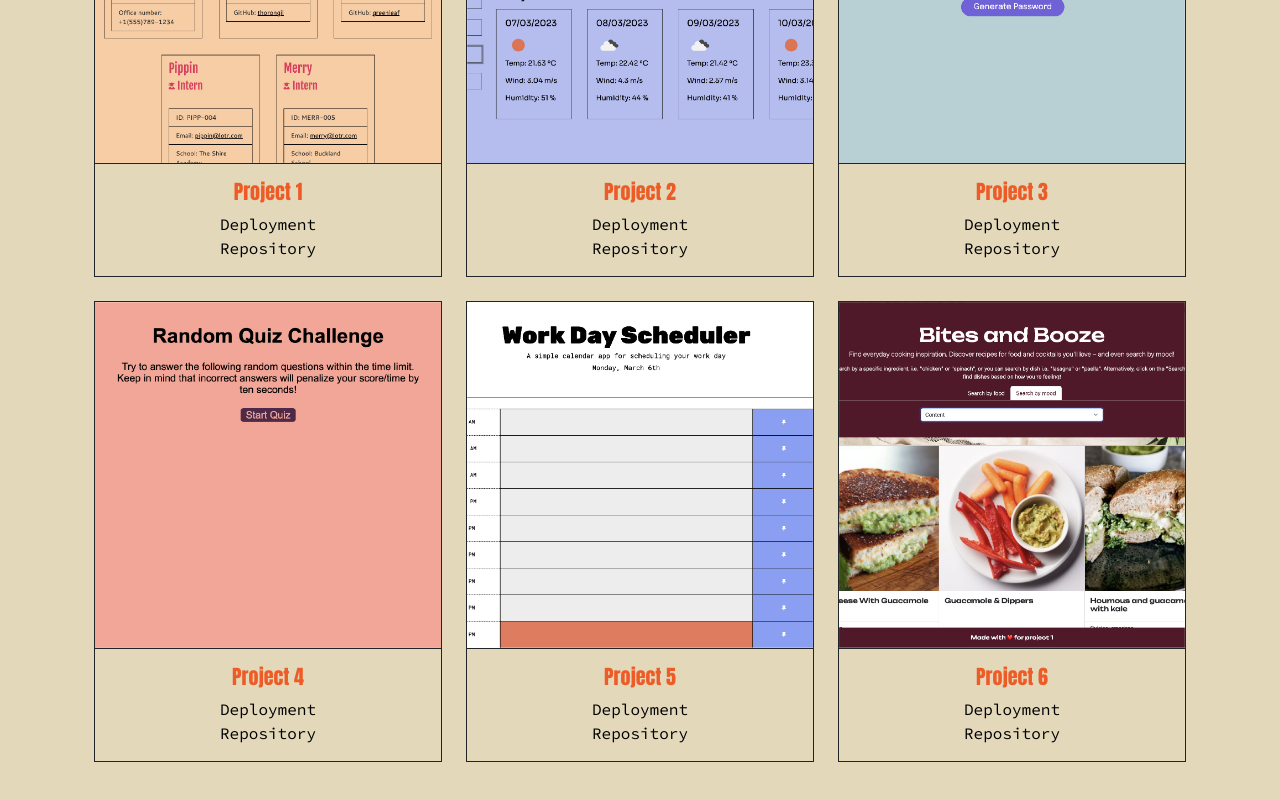
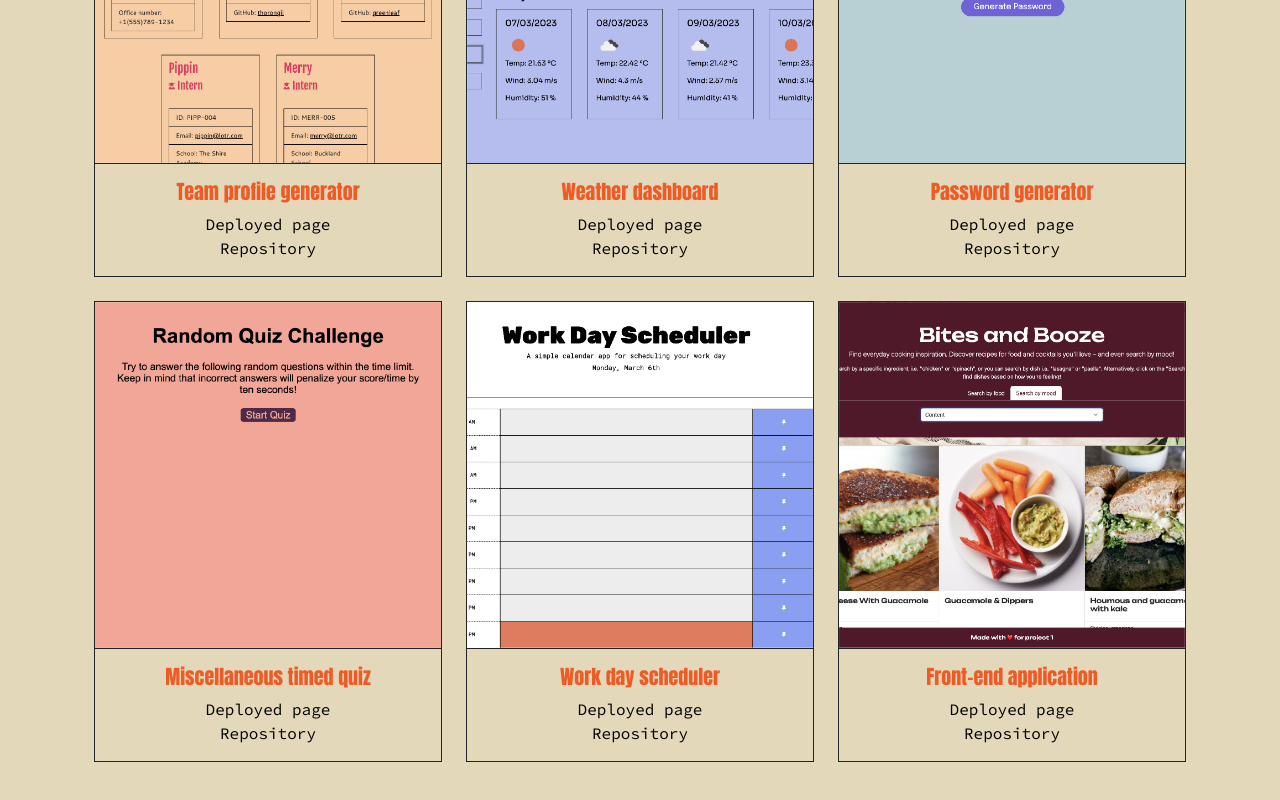
Before and after one commit to mchinojo/13React-Portfolio, a React (Create React App) app: page /13React-Portfolio/projects in a window 1280 px wide. Shown: the part 494-1294 px from the top of the page. Built offline with nearby package versions, Linux system fonts and the light colour scheme.

Commit message:
completed info fo project cards

```diff
--- a/src/components/NavTabs.js
+++ b/src/components/NavTabs.js
@@ -4,7 +4,6 @@ import "./NavTabs.css";
 import Container from "react-bootstrap/Container";
 import Nav from "react-bootstrap/Nav";
 import Navbar from "react-bootstrap/Navbar";
-import NavDropdown from "react-bootstrap/NavDropdown";
 
 function NavTabs() {
   return (
@@ -51,60 +50,4 @@ function NavTabs() {
   );
 }
 
-function NavTabsOriginal() {
-  return (
-    <header id="topPage">
-      <nav className="navbar border-bottom border-dark navbar-expand-lg">
-        <div className="container-fluid">
-          <NavLink
-            to="/13React-Portfolio/"
-            end
-            className={({ isActive }) =>
-              `nav-link navbar-brand ${isActive ? "active" : ""}`
-            }
-          >
-            Connie H.
-          </NavLink>
-          <button
-            className="navbar-toggler"
-            type="button"
-            data-bs-toggle="collapse"
-            data-bs-target="#navbarSupportedContent"
-            aria-controls="navbarSupportedContent"
-            aria-expanded="false"
-            aria-label="Toggle navigation"
-          >
-            <span className="navbar-toggler-icon"></span>
-          </button>
-
-          <div className="collapse navbar-collapse" id="navbarSupportedContent">
-            <ul className="navbar-nav me-auto mb-2 mb-lg-0">
-              <li className="nav-item">
-                <NavLink
-                  to="/13React-Portfolio/projects"
-                  className={({ isActive }) =>
-                    isActive ? "nav-link active" : "nav-link"
-                  }
-                >
-                  PROJECTS
-                </NavLink>
-              </li>
-              <li className="nav-item">
-                <NavLink
-                  to="/13React-Portfolio/contact"
-                  className={({ isActive }) =>
-                    isActive ? "nav-link active" : "nav-link"
-                  }
-                >
-                  CONTACT ME
-                </NavLink>
-              </li>
-            </ul>
-          </div>
-        </div>
-      </nav>
-    </header>
-  );
-}
-
 export default NavTabs;
--- a/src/components/Project.js
+++ b/src/components/Project.js
@@ -4,18 +4,18 @@ import "./Project.css";
 function Project(props) {
   return (
     <div className="col">
-      <div class="card border border-dark rounded-0 text-center">
+      <div className="card border border-dark rounded-0 text-center">
         <img
           src={process.env.PUBLIC_URL + props.image}
-          class="card-img-top rounded-0 border-bottom border-dark"
+          className="card-img-top rounded-0 border-bottom border-dark"
           alt={props.title}
         ></img>
-        <div class="card-body">
-          <h5 class="card-title">{props.title}</h5>
-          <a href={props.deployedLink} class="link">
-            Deployment
+        <div className="card-body">
+          <h5 className="card-title">{props.title}</h5>
+          <a href={props.deployedLink} target="_blank" className="link">
+            Deployed page
           </a>
-          <a href={props.githubLink} class="link">
+          <a href={props.githubLink} target="_blank" className="link">
             Repository
           </a>
         </div>
--- a/src/components/data/project-data.json
+++ b/src/components/data/project-data.json
@@ -1,44 +1,44 @@
 [
     {
         "id": 1,
-        "title": "Project 1",
+        "title": "Team profile generator",
         "image": "/images/project-01.jpg",
-        "deployedLink": "https://www.example.com/project1",
-        "githubLink": "https://github.com/username/project1"
+        "deployedLink": "https://github.com/mchinojo/12Team-Profile-Generator/blob/main/starter/output/sample.html",
+        "githubLink": "https://github.com/mchinojo/12Team-Profile-Generator"
     },
     {
         "id": 2,
-        "title": "Project 2",
+        "title": "Weather dashboard",
         "image": "/images/project-02.jpg",
-        "deployedLink": "https://www.example.com/project2",
-        "githubLink": "https://github.com/username/project2"
+        "deployedLink": "https://mchinojo.github.io/8Weather-Dashboard/",
+        "githubLink": "https://github.com/mchinojo/8Weather-Dashboard"
     },
     {
         "id": 3,
-        "title": "Project 3",
+        "title": "Password generator",
         "image": "/images/project-03.jpg",
-        "deployedLink": "https://www.example.com/project3",
-        "githubLink": "https://github.com/username/project3"
+        "deployedLink": "https://mchinojo.github.io/5Password-Generator/",
+        "githubLink": "https://github.com/mchinojo/5Password-Generator"
     },
     {
         "id": 4,
-        "title": "Project 4",
+        "title": "Miscellaneous timed quiz",
         "image": "/images/project-04.jpg",
-        "deployedLink": "https://www.example.com/project1",
-        "githubLink": "https://github.com/username/project1"
+        "deployedLink": "https://mchinojo.github.io/6Miscellaneous-Quiz/",
+        "githubLink": "https://github.com/mchinojo/6Miscellaneous-Quiz"
     },
     {
         "id": 5,
-        "title": "Project 5",
+        "title": "Work day scheduler",
         "image": "/images/project-05.jpg",
-        "deployedLink": "https://www.example.com/project2",
-        "githubLink": "https://github.com/username/project2"
+        "deployedLink": "https://mchinojo.github.io/7Work-Day-Scheduler/",
+        "githubLink": "https://github.com/mchinojo/7Work-Day-Scheduler"
     },
     {
         "id": 6,
-        "title": "Project 6",
+        "title": "Front-end application",
         "image": "/images/project-06.jpg",
-        "deployedLink": "https://www.example.com/project3",
-        "githubLink": "https://github.com/username/project3"
+        "deployedLink": "https://asherbeck10.github.io/Bites-and-Booze/",
+        "githubLink": "https://github.com/Asherbeck10/Bites-and-Booze"
     }
 ]
```
